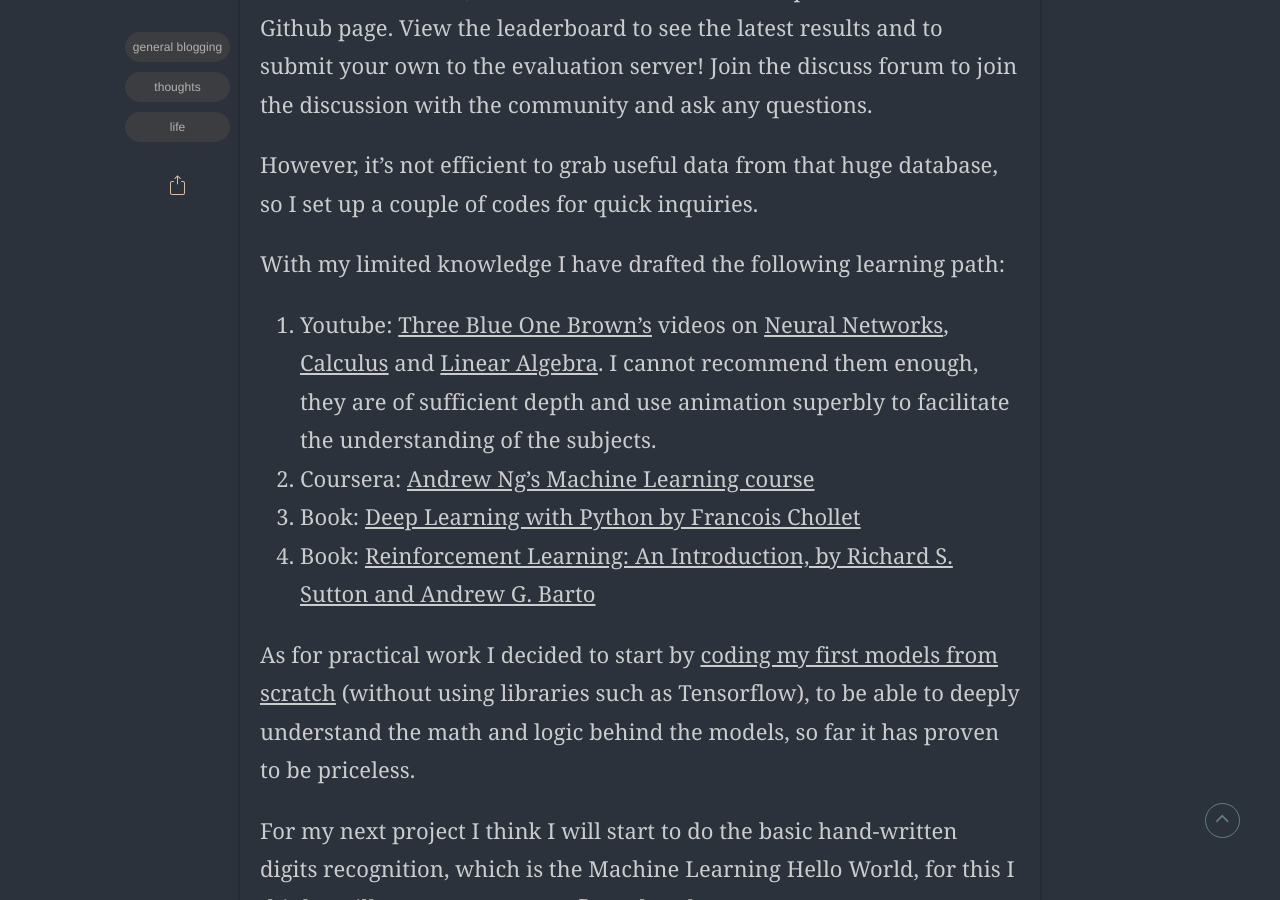
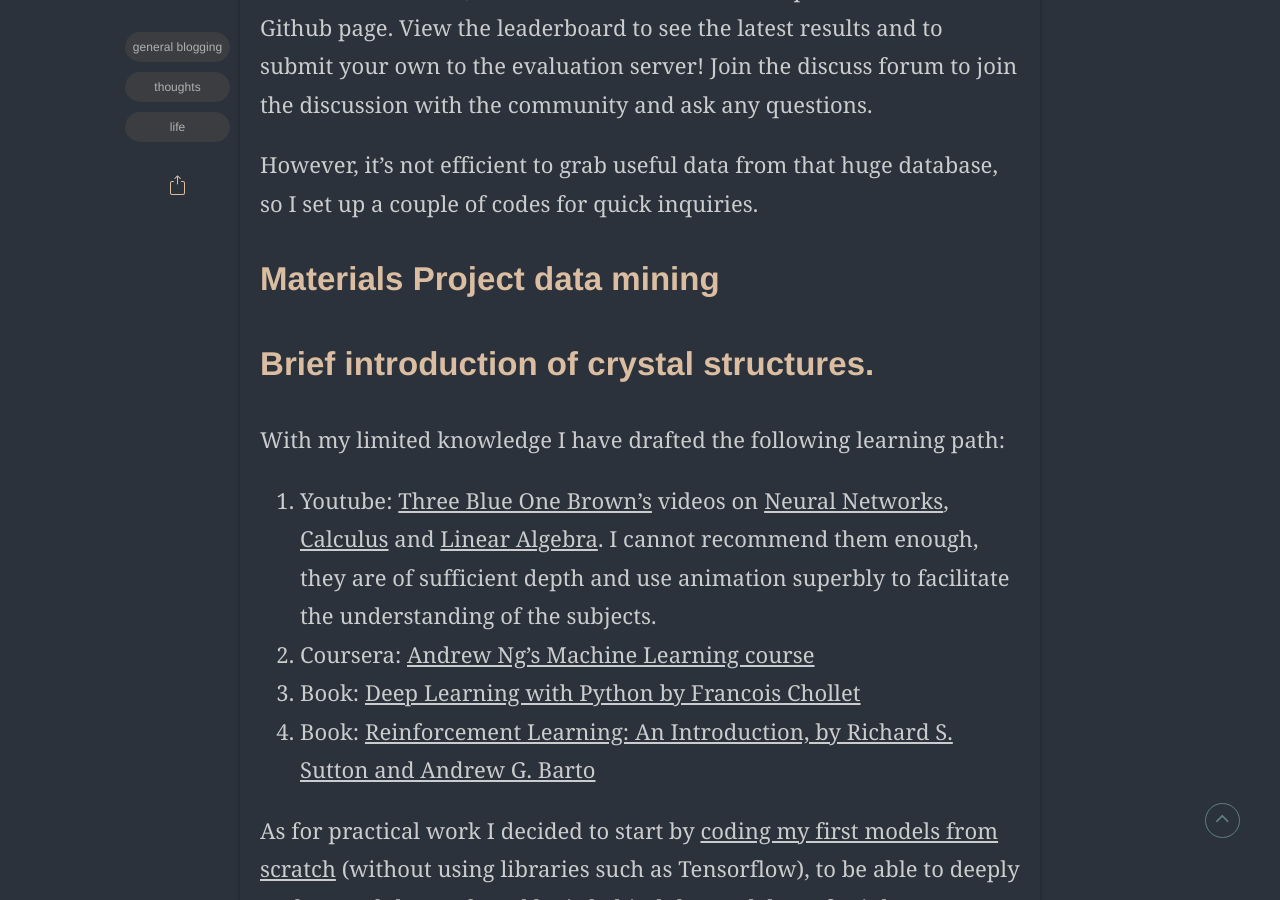
Before and after one commit to mutianyou2013/mutianyou2013.github.io, a Jekyll site: the page built from _posts/2021-09-01-OC-project.md, in a window 1280 px wide and 900 px high, scrolled down 2196 px. Built offline with Jekyll 4.4.1, drawn with Linux system fonts in a browser that asks for light colours; some web fonts are replaced; comment, search, counter and statistics services are not loaded.

Commit message:
Update 2021-09-01-OC-project.md

```diff
--- a/_posts/2021-09-01-OC-project.md
+++ b/_posts/2021-09-01-OC-project.md
@@ -22,7 +22,9 @@
 
 However, it's not efficient to grab useful data from that huge database, so I set up a couple of codes for quick inquiries.
 
+## Materials Project data mining
 
+## Brief introduction of crystal structures.
 
 
 
```
